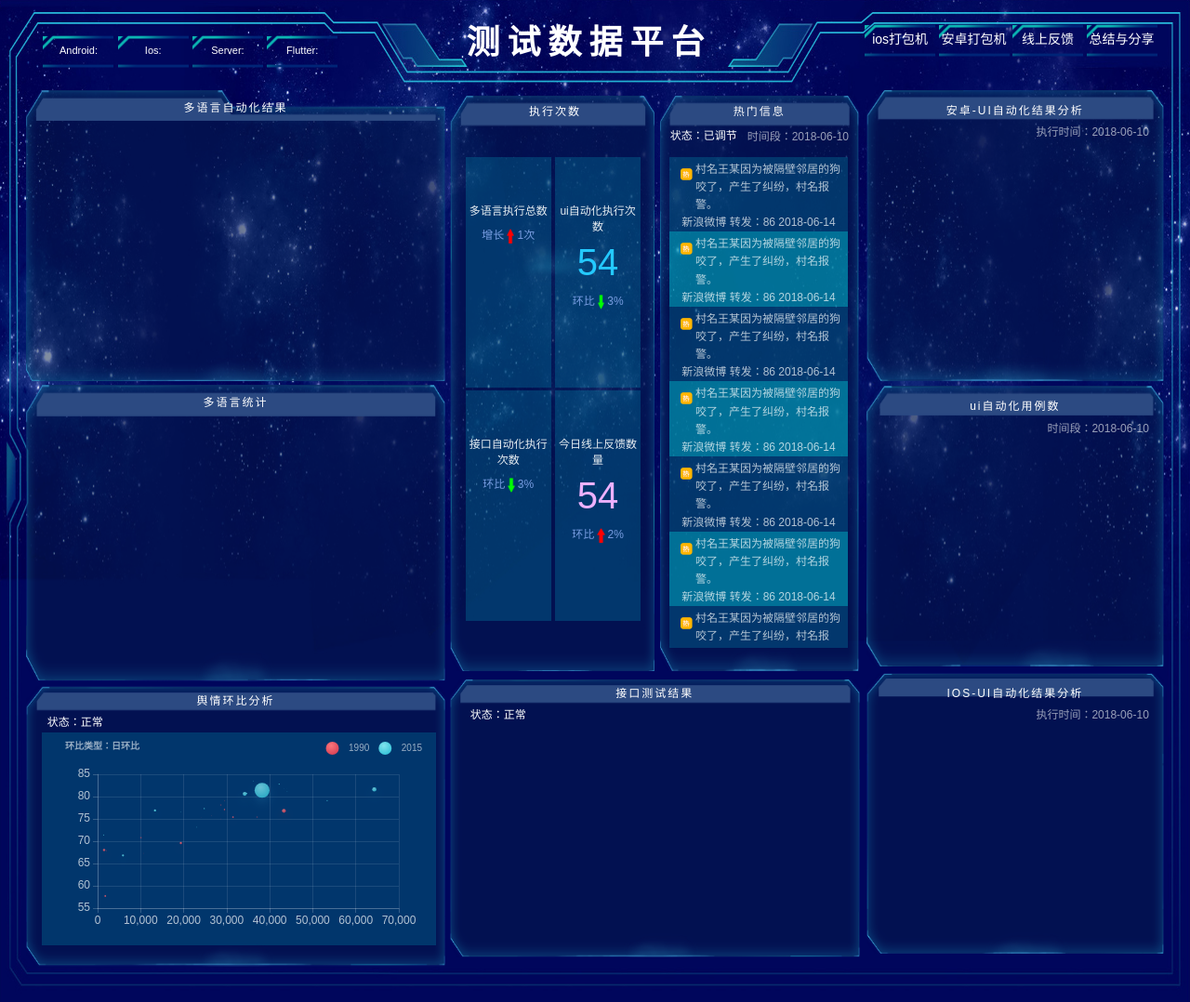
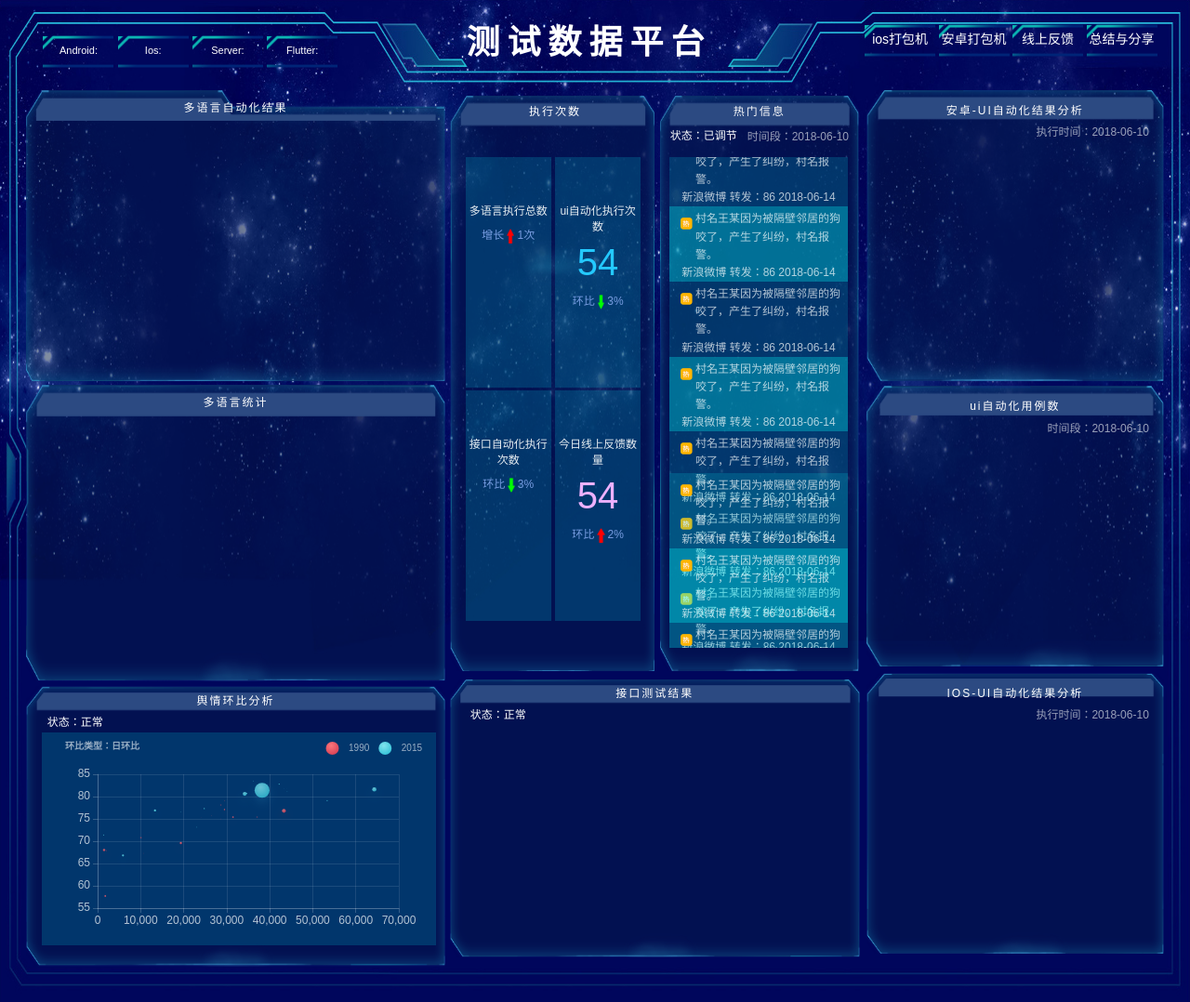
Before and after one commit to pjoo83/interface_test, a Django app: template myapp/templates/dashboard.html in a window 1280 px wide. Shown: the whole page at 93% size. Run offline with Django 4.2, Linux system fonts and the light colour scheme; the template is opened without the code that fills it, so the values that code supplies are empty.

Commit message:
增加滚动，修改查询数

```diff
--- a/myapp/templates/dashboard.html
+++ b/myapp/templates/dashboard.html
@@ -89,8 +89,8 @@
             <h2 class="tith2 pt3">热门信息</h2>
             <div class="lefttoday_tit "><p class="fl">状态：已调节</p>
                 <p class="fr">时间段：2018-06-10</p></div>
-            <div class="left2_table pumiddboxttop2_cont">
-                <ul>
+            <div class="left2_table pumiddboxttop2_cont" id="review_box">
+                <ul id="comment1">
                     <li>
                         <p class="text_l">村名王某因为被隔壁邻居的狗咬了，产生了纠纷，村名报警。</p>
                         <p class="text_r">新浪微博 转发：86 2018-06-14 11:08:56</p>
@@ -119,7 +119,48 @@
                         <p class="text_l">村名王某因为被隔壁邻居的狗咬了，产生了纠纷，村名报警。</p>
                         <p class="text_r">新浪微博 转发：86 2018-06-14 11:08:56</p>
                     </li>
+                    <li>
+                        <p class="text_l">村名王某因为被隔壁邻居的狗咬了，产生了纠纷，村名报警。</p>
+                        <p class="text_r">新浪微博 转发：86 2018-06-14 11:08:56</p>
+                    </li>
+                    <li>
+                        <p class="text_l">村名王某因为被隔壁邻居的狗咬了，产生了纠纷，村名报警。</p>
+                        <p class="text_r">新浪微博 转发：86 2018-06-14 11:08:56</p>
+                    </li>
+                    <li>
+                        <p class="text_l">村名王某因为被隔壁邻居的狗咬了，产生了纠纷，村名报警。</p>
+                        <p class="text_r">新浪微博 转发：86 2018-06-14 11:08:56</p>
+                    </li>
+                    <li>
+                        <p class="text_l">村名王某因为被隔壁邻居的狗咬了，产生了纠纷，村名报警。</p>
+                        <p class="text_r">新浪微博 转发：86 2018-06-14 11:08:56</p>
+                    </li>
+                    <li>
+                        <p class="text_l">村名王某因为被隔壁邻居的狗咬了，产生了纠纷，村名报警。</p>
+                        <p class="text_r">新浪微博 转发：86 2018-06-14 11:08:56</p>
+                    </li>
+                    <li>
+                        <p class="text_l">村名王某因为被隔壁邻居的狗咬了，产生了纠纷，村名报警。</p>
+                        <p class="text_r">新浪微博 转发：86 2018-06-14 11:08:56</p>
+                    </li>
+                    <li>
+                        <p class="text_l">村名王某因为被隔壁邻居的狗咬了，产生了纠纷，村名报警。</p>
+                        <p class="text_r">新浪微博 转发：86 2018-06-14 11:08:56</p>
+                    </li>
+                    <li>
+                        <p class="text_l">村名王某因为被隔壁邻居的狗咬了，产生了纠纷，村名报警。</p>
+                        <p class="text_r">新浪微博 转发：86 2018-06-14 11:08:56</p>
+                    </li>
+                    <li>
+                        <p class="text_l">村名王某因为被隔壁邻居的狗咬了，产生了纠纷，村名报警。</p>
+                        <p class="text_r">新浪微博 转发：86 2018-06-14 11:08:56</p>
+                    </li>
+                    <li>
+                        <p class="text_l">村名王某因为被隔壁邻居的狗咬了，产生了纠纷，村名报警。</p>
+                        <p class="text_r">新浪微博 转发：86 2018-06-14 11:08:56</p>
+                    </li>
                 </ul>
+                <ul id="comment2"></ul>
             </div>
         </div>
     </div>
@@ -815,6 +856,37 @@
             }
         })
     }
+
+    window.onload=roll(35);
+     function roll(t) {
+            var ul1 = document.getElementById("comment1");
+            var ul2 = document.getElementById("comment2");
+            var ulbox = document.getElementById("review_box");
+            ul2.innerHTML = ul1.innerHTML;
+            ulbox.scrollTop = 0; // 开始无滚动时设为0
+            var timer = setInterval(rollStart, t); // 设置定时器，参数t用在这为间隔时间（单位毫秒），参数t越小，滚动速度越快
+            // 鼠标移入div时暂停滚动
+            ulbox.onmouseover = function () {
+                clearInterval(timer);
+            }
+            // 鼠标移出div后继续滚动
+            ulbox.onmouseout = function () {
+                timer = setInterval(rollStart, t);
+            }
+        }
+
+        // 开始滚动函数
+        function rollStart() {
+            var ul1 = document.getElementById("comment1");
+            var ul2 = document.getElementById("comment2");
+            var ulbox = document.getElementById("review_box");
+            // 正常滚动不断给scrollTop的值+1,当滚动高度大于列表内容高度时恢复为0
+            if (ulbox.scrollTop >= ul1.scrollHeight) {
+                ulbox.scrollTop = 0;
+            } else {
+                ulbox.scrollTop += 1;
+            }
+    }
 </script>
 </body>
 </html>
```
Also changed, not shown: myapp/views/dashboard_view.py (+6 -6 lines).
